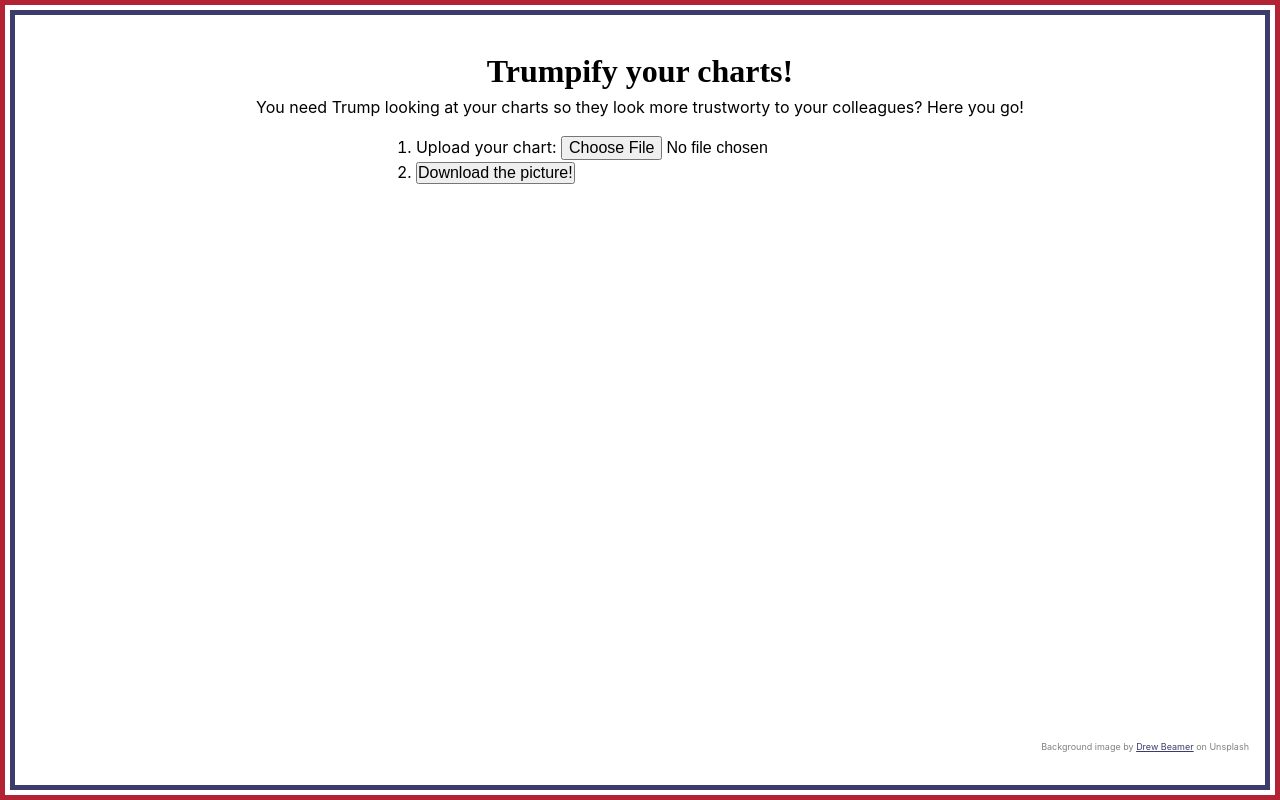
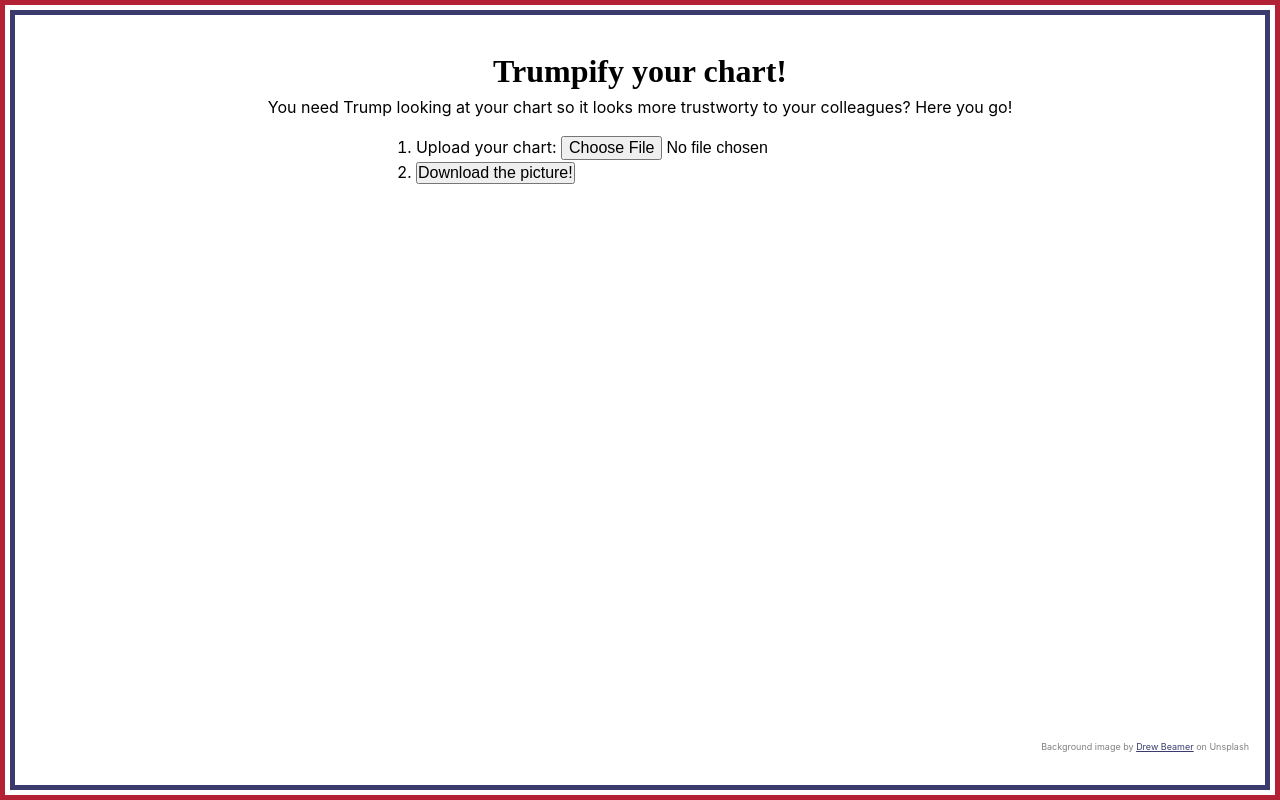
Before and after one commit to ca057/trumpify-your-chart, a website: page src/index.html in a window 1280 px wide. Drawn offline with nearby package versions, Linux system fonts and the light colour scheme.

Commit message:
feat: last touches

```diff
--- a/src/index.html
+++ b/src/index.html
@@ -8,10 +8,10 @@
   </head>
   <body>
     <main>
-      <h1>Trumpify your charts!</h1>
+      <h1>Trumpify your chart!</h1>
       <p>
-        You need Trump looking at your charts so they look more trustworty to
-        your colleagues? Here you go!
+        You need Trump looking at your chart so it looks more trustworty to your
+        colleagues? Here you go!
       </p>
       <ol>
         <li>
```
Also changed, not shown: README.md (added).
